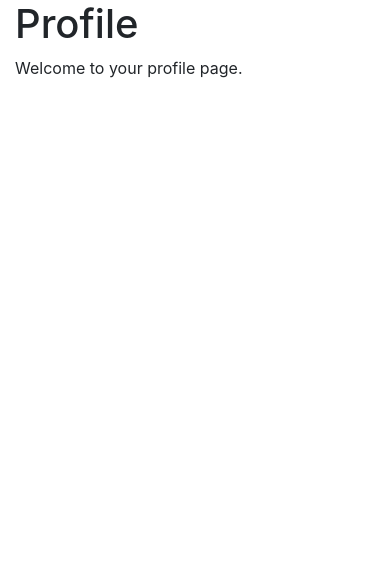
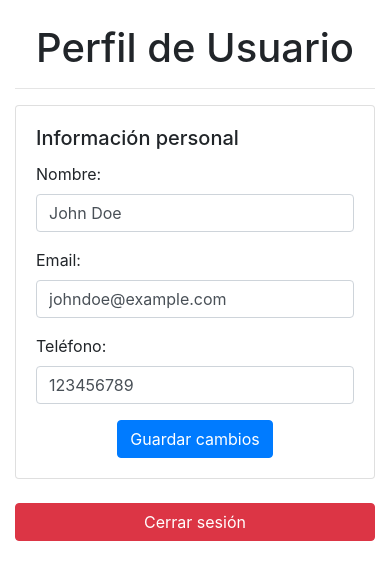
Before and after one commit to albert752/vulnerable_company, a Flask app: page /profile in a window 390 px wide. Shown: the top 580 px of the page. Run offline with Flask 3, Linux system fonts and the light colour scheme; some libraries are stand-ins or nearby versions.

Commit message:
added OT

```diff
--- a/src/templates/login.html
+++ b/src/templates/login.html
@@ -6,7 +6,7 @@
 </head>
 <body>
     <nav class="navbar navbar-expand-lg navbar-light bg-light">
-        <a class="navbar-brand" href="#">Salad E-Store</a>
+        <a class="navbar-brand" href="#">Salad E-Store Login</a>
         <ul class="navbar-nav ml-auto">
             <li class="nav-item">
                 <a class="nav-link" href="/login">Login</a>
--- a/src/templates/profile.html
+++ b/src/templates/profile.html
@@ -1,13 +1,45 @@
 <!DOCTYPE html>
-<html>
+<html lang="es">
 <head>
-    <title>Profile Page</title>
-    <link rel="stylesheet" href="https://stackpath.bootstrapcdn.com/bootstrap/4.5.0/css/bootstrap.min.css">
+  <meta charset="UTF-8">
+  <meta name="viewport" content="width=device-width, initial-scale=1.0">
+  <title>Perfil de Usuario - Empresa de Ensaladas Online</title>
+  <link rel="stylesheet" href="https://stackpath.bootstrapcdn.com/bootstrap/4.5.2/css/bootstrap.min.css">
 </head>
 <body>
-    <div class="container">
-        <h1>Profile</h1>
-        <p>Welcome to your profile page.</p>
+  <div class="container">
+    <div class="row mt-4">
+      <div class="col-md-6 offset-md-3">
+        <h1 class="text-center">Perfil de Usuario</h1>
+        <hr>
+        <div class="card">
+          <div class="card-body">
+            <h5 class="card-title">Información personal</h5>
+            <form>
+              <div class="form-group">
+                <label for="nombre">Nombre:</label>
+                <input type="text" class="form-control" id="nombre" value="John Doe">
+              </div>
+              <div class="form-group">
+                <label for="email">Email:</label>
+                <input type="email" class="form-control" id="email" value="johndoe@example.com">
+              </div>
+              <div class="form-group">
+                <label for="telefono">Teléfono:</label>
+                <input type="tel" class="form-control" id="telefono" value="123456789">
+              </div>
+              <div class="text-center">
+                <button type="submit" class="btn btn-primary">Guardar cambios</button>
+              </div>
+            </form>
+          </div>
+        </div>
+        <div class="mt-4">
+          <a href="#" class="btn btn-danger btn-block">Cerrar sesión</a>
+        </div>
+      </div>
     </div>
+  </div>
+  <script src="https://stackpath.bootstrapcdn.com/bootstrap/4.5.2/js/bootstrap.min.js"></script>
 </body>
 </html>
```
Also changed, not shown: src/machine.py (added, +58 -0 lines), src/templates/machine.html (added, +43 -0 lines), README.md, src/webserver.py (renamed from src/server.py).
